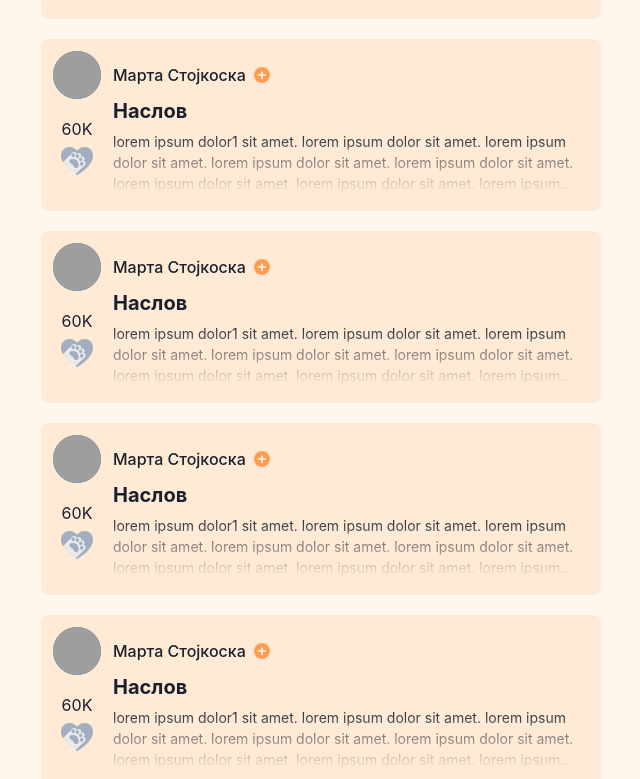
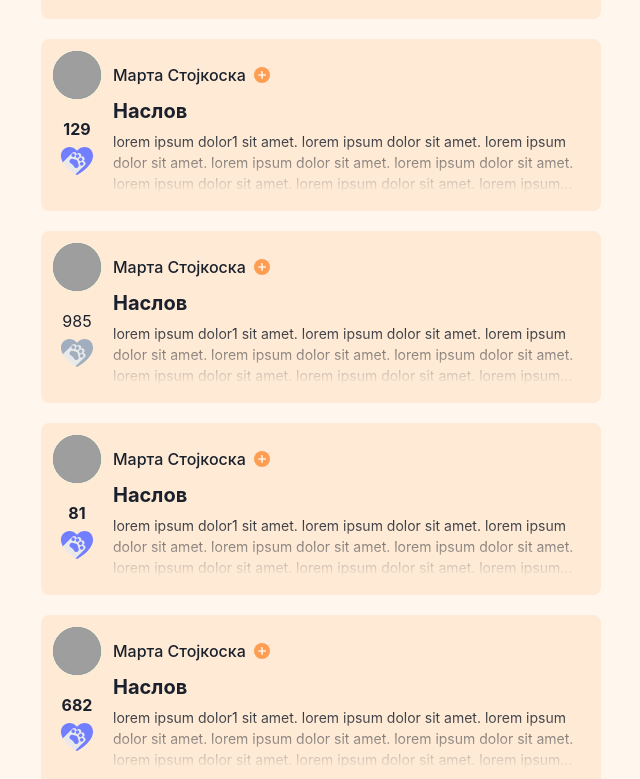
Before and after one commit to VlatkoStojkoski/pets-forum-ui, a React (Create React App) app: page /forum in a window 1280 px wide. Shown: the part 1481-2260 px from the top of the page, without its empty margins (319-959 px from the left). Built offline with nearby package versions, Linux system fonts and the light colour scheme; grey boxes are pictures that could not be loaded.

Commit message:
handle like function with feed as Map object

```diff
--- a/package.json
+++ b/package.json
@@ -16,6 +16,8 @@
 		"@types/react-dom": "^17.0.3",
 		"formik": "^2.2.6",
 		"framer-motion": "^4.1.9",
+		"millify": "^3.5.2",
+		"nanoid": "^3.1.22",
 		"react": "^17.0.2",
 		"react-dom": "^17.0.2",
 		"react-router-dom": "^5.2.0",
--- a/src/api/index.ts
+++ b/src/api/index.ts
@@ -1,3 +1,5 @@
+import { nanoid } from 'nanoid';
+
 const timeoutPromise = (ms: number) =>
 	new Promise((res) => setTimeout(res, ms));
 
@@ -45,6 +47,8 @@ export interface ForumPostProperties {
 	type: 'image' | 'video' | 'text';
 	keywords: string[];
 	content: string;
+	liked: boolean;
+	id: string;
 }
 
 const randomPost = async (): Promise<ForumPostProperties> => {
@@ -52,7 +56,8 @@ const randomPost = async (): Promise<ForumPostProperties> => {
 
 	return {
 		title: 'Наслов',
-		likes: Math.floor(Math.random() * 6969),
+		likes: Math.floor(Math.random() * 1000),
+		liked: !!Math.floor(Math.random() * 2),
 		author: {
 			displayName: 'Марта Стојкоска',
 			username: 'super_martha_69',
@@ -65,6 +70,7 @@ const randomPost = async (): Promise<ForumPostProperties> => {
 		keywords: ['key1', 'word2', 'lol1'],
 		content:
 			'lorem ipsum dolor1 sit amet. lorem ipsum dolor sit amet. lorem ipsum dolor sit amet. lorem ipsum dolor sit amet. lorem ipsum dolor sit amet. lorem ipsum dolor sit amet. lorem ipsum dolor sit amet. lorem ipsum dolor sit amet.lorem ipsum dolor sit amet. lorem ipsum dolor sit amet. lorem ipsum dolor sit amet. lorem ipsum dolor sit amet. lorem ipsum dolor sit amet. lorem ipsum dolor sit amet. lorem ipsum dolor sit amet.',
+		id: nanoid(),
 	};
 };
 
--- a/src/components/ForumPost.tsx
+++ b/src/components/ForumPost.tsx
@@ -1,4 +1,4 @@
-import React, { FC, useState } from 'react';
+import React, { FC } from 'react';
 import {
 	Avatar,
 	Box,
@@ -6,12 +6,12 @@ import {
 	Grid,
 	Heading,
 	HStack,
-	Icon,
 	IconButton,
 	Text,
 	VStack,
 } from '@chakra-ui/react';
 import { SmallAddIcon } from '@chakra-ui/icons';
+import millify from 'millify';
 
 import { ForumPostProperties } from 'api';
 import { PawLike } from 'icons';
@@ -19,6 +19,7 @@ import { Link } from 'react-router-dom';
 
 export interface ForumPostProps extends BoxProps {
 	config: ForumPostProperties;
+	onLike(id: string): void;
 }
 
 export const ForumPost: FC<ForumPostProps> = ({
@@ -26,11 +27,13 @@ export const ForumPost: FC<ForumPostProps> = ({
 		title,
 		author: { displayName, username, avatar },
 		content,
+		likes,
+		liked,
+		id,
 	},
+	onLike,
 	...props
 }: ForumPostProps) => {
-	const [liked, setLiked] = useState(false);
-
 	return (
 		<Grid
 			templateColumns='max-content auto'
@@ -65,13 +68,16 @@ export const ForumPost: FC<ForumPostProps> = ({
 			/>
 			<Grid placeSelf='center' placeItems='center'>
 				<Text textAlign='center' fontWeight={liked ? '700' : 'normal'}>
-					60K
+					{millify(likes, {
+						precision: 1,
+						decimalSeparator: '.',
+					})}
 				</Text>
 				<IconButton
 					aria-label='Like button'
 					variant='unstyled'
 					_focus={{ outline: 'none' }}
-					onClick={() => setLiked(!liked)}
+					onClick={() => onLike(id)}
 					icon={
 						<PawLike
 							gridColumn='1/2'
--- a/src/pages/forum/index.tsx
+++ b/src/pages/forum/index.tsx
@@ -5,14 +5,45 @@ import { getForumPosts, ForumPostProperties } from 'api';
 import { ForumPost } from 'components';
 
 export const Forum: FC = () => {
-	const [feed, setFeed] = useState<ForumPostProperties[]>([]);
+	const [posts, setPosts] = useState<Map<string, ForumPostProperties>>(
+		new Map()
+	);
+	const [postsOrder, setPostsOrder] = useState<string[]>([]);
 
 	useEffect(() => {
 		(async () => {
-			const feedArr = await getForumPosts({ limit: 15 });
-			setFeed(feedArr);
+			const postsArr = await getForumPosts({ limit: 15 });
+
+			const postsOrderArr: string[] = [];
+
+			const keyValueArr: [string, ForumPostProperties][] = postsArr.map(
+				({ id, ...p }) => {
+					postsOrderArr.push(id);
+					return [id, { id, ...p }];
+				}
+			);
+
+			setPosts(new Map(keyValueArr));
+
+			setPostsOrder(postsOrderArr);
 		})();
 	}, []);
+
+	const updatePostsOrded = () => setPostsOrder([...postsOrder]);
+
+	const handleLike = (id: string) => {
+		const post = posts.get(id);
+
+		if (!post) return;
+
+		posts.set(id, {
+			...post,
+			liked: !post.liked,
+			likes: post.likes + (post.liked ? -1 : 1),
+		});
+
+		updatePostsOrded();
+	};
 
 	return (
 		<>
@@ -20,8 +51,16 @@ export const Forum: FC = () => {
 				Форум
 			</Heading>
 			<VStack gridRowGap={3} px={5} maxW='600px' w='100%' mx='auto'>
-				{(feed.length &&
-					feed.map((post, postI) => <ForumPost config={post} key={postI} />)) ||
+				{(postsOrder.length &&
+					postsOrder.map((postId, postIdI) => {
+						const post = posts.get(postId);
+
+						if (!post) return null;
+
+						return (
+							<ForumPost config={post} key={postIdI} onLike={handleLike} />
+						);
+					})) ||
 					null}
 			</VStack>
 		</>
```
Also changed, not shown: 1 other file (tests, documents, lock files or other folders).
